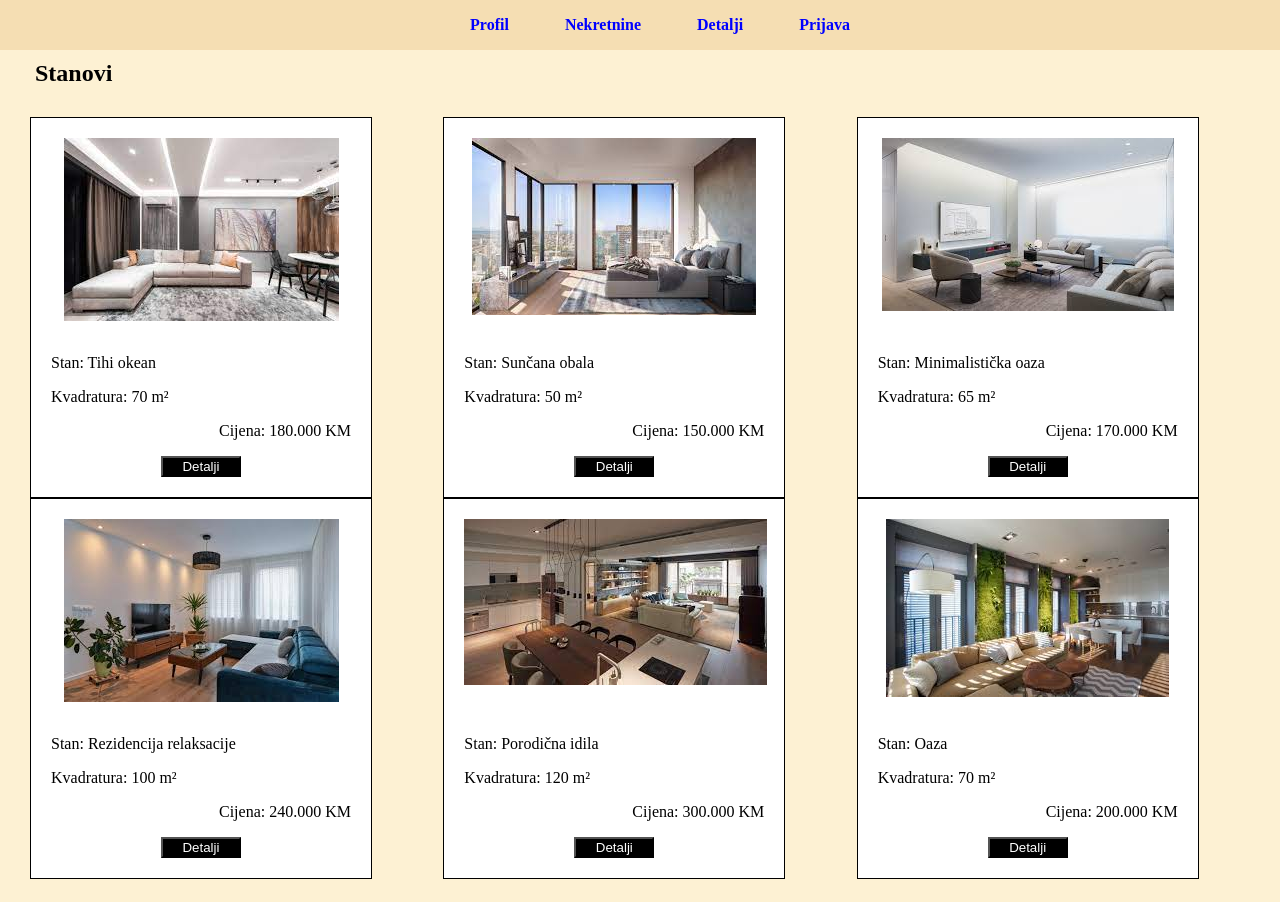
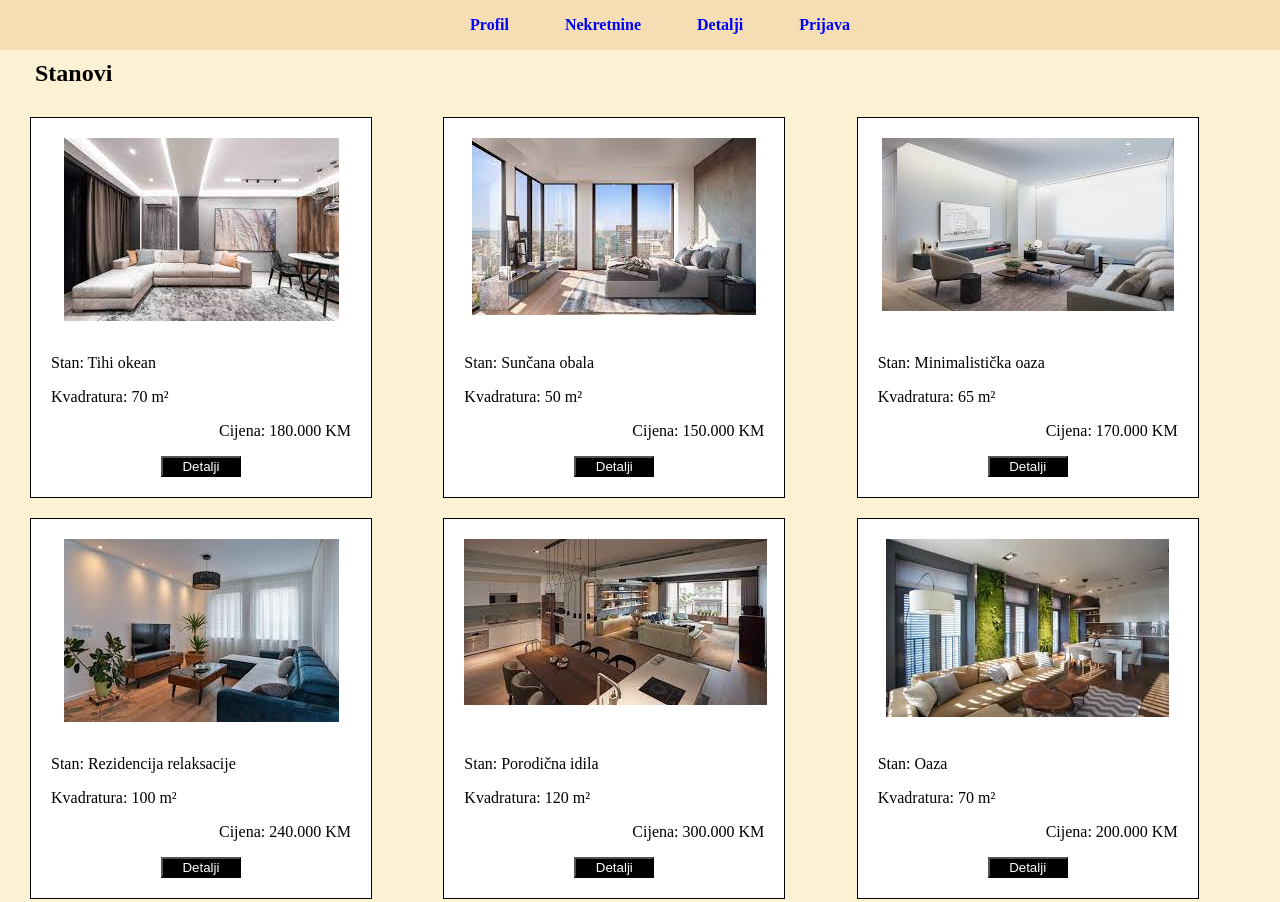
Before and after one commit to nejrastr/EstateElite, a plain HTML site: page html/nekretnina.html in a window 1280 px wide. Shown: the top 902 px of the page. Drawn offline with Linux system fonts and the light colour scheme.

Commit message:
popravljen grip-gap

```diff
--- a/css/nekretnina.css
+++ b/css/nekretnina.css
@@ -34,7 +34,7 @@ h2 {
   grid-template-columns: repeat(auto-fit, minmax(300px, 1fr));
   margin: 30px;
   justify-content: space-between;
-  grid-column-gap: 20px;
+  grid-gap: 20px;
 }
 
 .stanovi {
```
